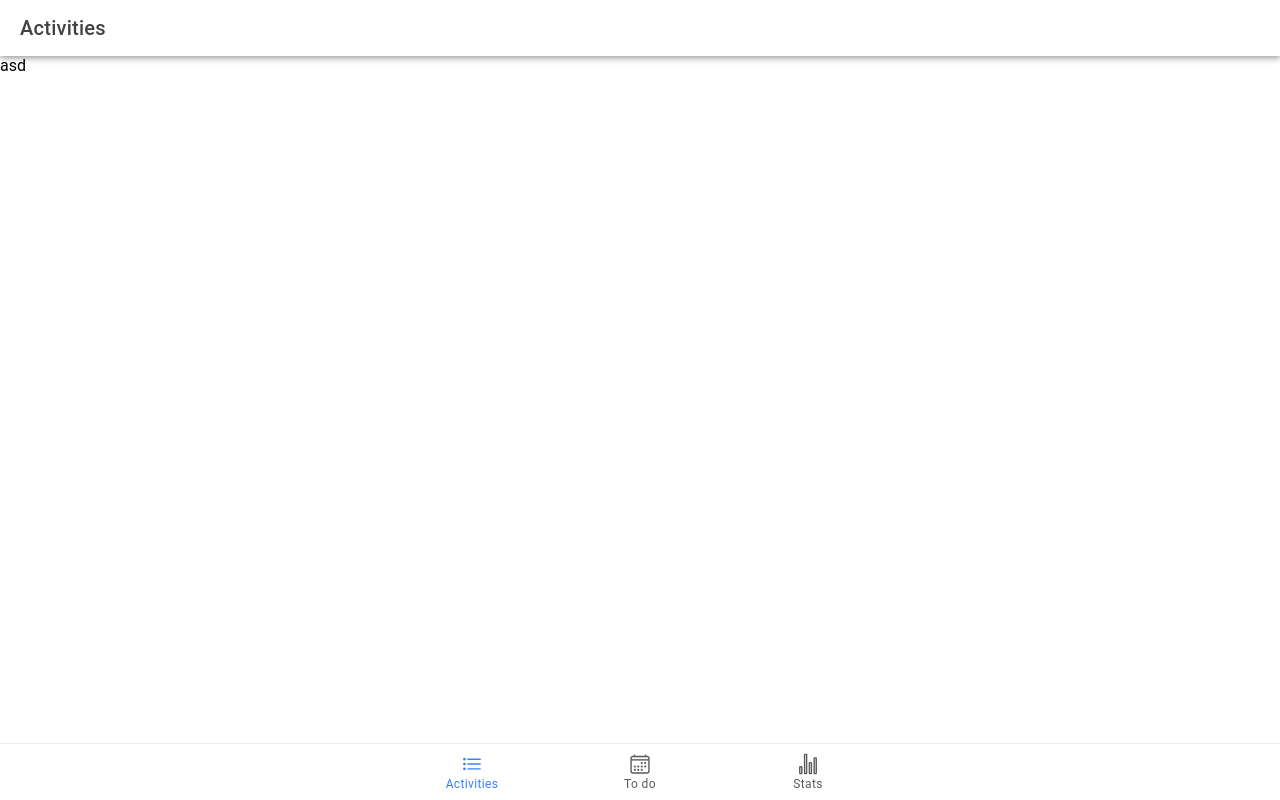
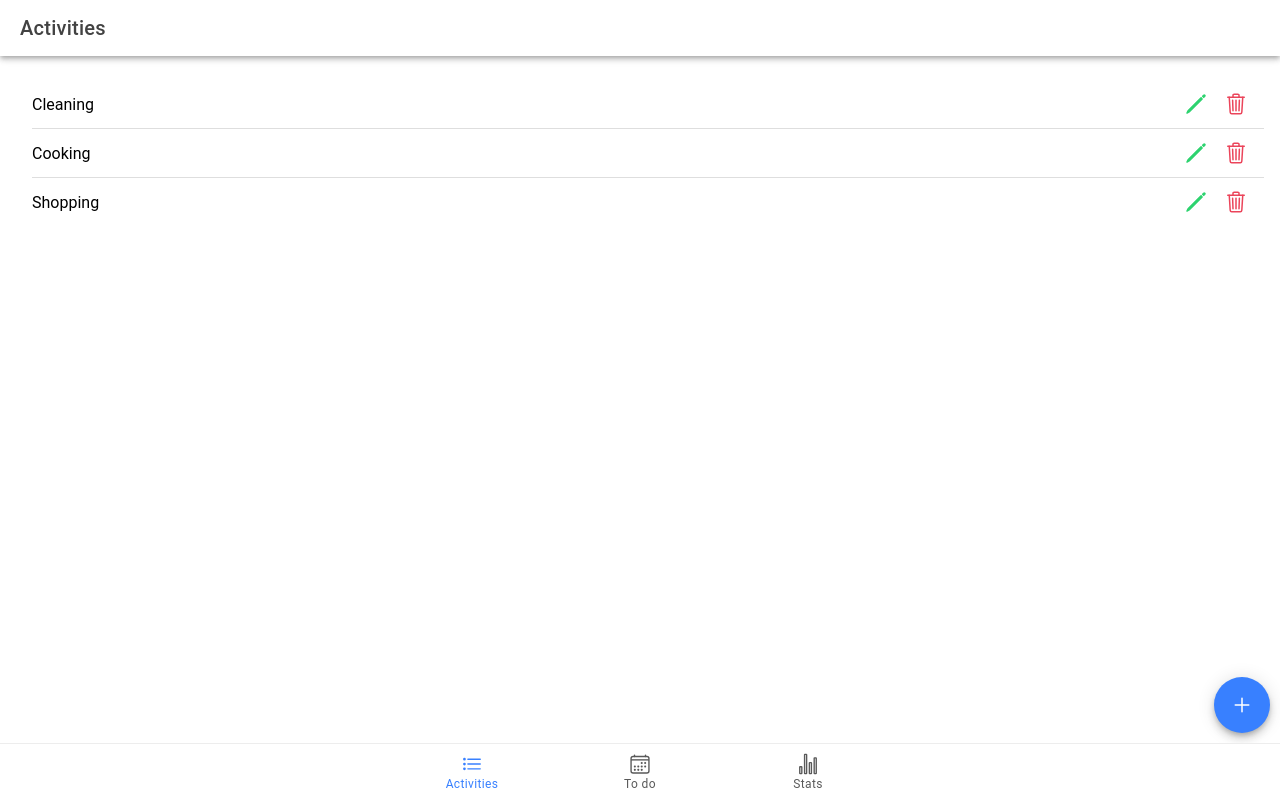
Before and after one commit to petrosrodinos/habit-tracker, a React (Create React App) app: page /activities in a window 1280 px wide. Built offline with nearby package versions, Linux system fonts and the light colour scheme.

Commit message:
added ui for activities

```diff
--- a/public/index.html
+++ b/public/index.html
@@ -2,7 +2,7 @@
 <html lang="en">
   <head>
     <meta charset="utf-8" />
-    <title>Ionic App</title>
+    <title>Habit Tracker</title>
 
     <base href="/" />
 
@@ -27,5 +27,4 @@
   <body>
     <div id="root"></div>
   </body>
-
 </html>
--- /dev/null
+++ b/src/pages/Activities/CreateActivity/index.tsx
@@ -0,0 +1,42 @@
+import React, { useState, FC } from "react";
+import {
+  IonButtons,
+  IonButton,
+  IonModal,
+  IonHeader,
+  IonContent,
+  IonToolbar,
+  IonTitle,
+  IonPage,
+} from "@ionic/react";
+
+interface CreateActivityProps {
+  activity?: any;
+  onSave?: () => void;
+  isOpen: boolean;
+  setIsOpen: () => void;
+}
+
+const CreateActivity: FC<CreateActivityProps> = ({ activity, onSave, isOpen, setIsOpen }) => {
+  return (
+    <IonModal isOpen={isOpen}>
+      <IonHeader>
+        <IonToolbar>
+          <IonTitle>Modal</IonTitle>
+          <IonButtons slot="end">
+            <IonButton onClick={setIsOpen}>Close</IonButton>
+          </IonButtons>
+        </IonToolbar>
+      </IonHeader>
+      <IonContent className="ion-padding">
+        <p>
+          Lorem ipsum dolor sit amet consectetur adipisicing elit. Magni illum quidem recusandae
+          ducimus quos reprehenderit. Veniam, molestias quos, dolorum consequuntur nisi deserunt
+          omnis id illo sit cum qui. Eaque, dicta.
+        </p>
+      </IonContent>
+    </IonModal>
+  );
+};
+
+export default CreateActivity;
--- /dev/null
+++ b/src/pages/Activities/DeleteActivity/index.tsx
@@ -0,0 +1,22 @@
+import React, { useState, FC } from "react";
+import { IonAlert } from "@ionic/react";
+
+interface DeleteActivityProps {
+  isOpen: boolean;
+  setIsOpen: () => void;
+}
+
+const DeleteActivity: FC<DeleteActivityProps> = ({ isOpen, setIsOpen }) => {
+  return (
+    <IonAlert
+      isOpen={isOpen}
+      header="A Short Title Is Best"
+      subHeader="A Sub Header Is Optional"
+      message="A message should be a short, complete sentence."
+      buttons={["Action"]}
+      onDidDismiss={setIsOpen}
+    ></IonAlert>
+  );
+};
+
+export default DeleteActivity;
--- a/src/pages/Activities/index.tsx
+++ b/src/pages/Activities/index.tsx
@@ -1,8 +1,68 @@
-import React from "react";
-import { IonContent, IonHeader, IonPage, IonTitle, IonToolbar } from "@ionic/react";
+import React, { useState } from "react";
+import {
+  IonContent,
+  IonFab,
+  IonFabButton,
+  IonFabList,
+  IonHeader,
+  IonIcon,
+  IonItem,
+  IonLabel,
+  IonList,
+  IonNote,
+  IonPage,
+  IonTitle,
+  IonToolbar,
+} from "@ionic/react";
 import "./style.css";
+import {
+  listCircle,
+  trashOutline,
+  pencilOutline,
+  chevronUpCircle,
+  colorPalette,
+  globe,
+  addOutline,
+} from "ionicons/icons";
+import CreateActivity from "./CreateActivity";
+import DeleteActivity from "./DeleteActivity";
+
+const items = [
+  {
+    name: "Cleaning",
+    created: "2021-01-01",
+    days: [],
+  },
+  {
+    name: "Cooking",
+    created: "2021-01-01",
+    days: [],
+  },
+  {
+    name: "Shopping",
+    created: "2021-01-01",
+    days: [],
+  },
+];
 
 const Activities: React.FC = () => {
+  const [selectedActivity, setSelectedActivity] = useState(items[0]); // [1
+  const [isCreating, setIsCreating] = useState(false);
+  const [isDeleting, setIsDeleting] = useState(false);
+
+  const toggleCreating = () => {
+    setIsCreating(!isCreating);
+  };
+
+  const toggleDeleting = () => {
+    setIsDeleting(!isDeleting);
+  };
+
+  const handleSelectActivity = (item: any) => {
+    setSelectedActivity(item);
+    toggleCreating();
+  };
+
   return (
     <IonPage>
       <IonHeader>
@@ -10,7 +70,44 @@ const Activities: React.FC = () => {
           <IonTitle>Activities</IonTitle>
         </IonToolbar>
       </IonHeader>
-      <IonContent fullscreen>asd</IonContent>
+      <IonContent fullscreen>
+        <CreateActivity
+          activity={selectedActivity}
+          isOpen={isCreating}
+          setIsOpen={toggleCreating}
+        />
+        <DeleteActivity isOpen={isDeleting} setIsOpen={toggleDeleting} />
+        <IonList inset={true}>
+          {items.map((item, index) => (
+            <IonItem key={index}>
+              <IonLabel>{item.name}</IonLabel>
+              <IonIcon
+                onClick={() => handleSelectActivity(item)}
+                className="activity-btn"
+                color="success"
+                slot="end"
+                aria-hidden="true"
+                icon={pencilOutline}
+              />
+
+              <IonIcon
+                onClick={toggleDeleting}
+                color="danger"
+                slot="end"
+                aria-hidden="true"
+                className="activity-btn"
+                icon={trashOutline}
+              />
+            </IonItem>
+          ))}
+        </IonList>
+
+        <IonFab onClick={toggleCreating} slot="fixed" vertical="bottom" horizontal="end">
+          <IonFabButton>
+            <IonIcon icon={addOutline}></IonIcon>
+          </IonFabButton>
+        </IonFab>
+      </IonContent>
     </IonPage>
   );
 };
--- a/src/pages/Activities/style.css
+++ b/src/pages/Activities/style.css
@@ -0,0 +1,3 @@
+.activity-btn {
+  cursor: pointer;
+}
--- a/src/pages/ToDo/index.tsx
+++ b/src/pages/ToDo/index.tsx
@@ -1,4 +1,4 @@
-import React, { FC, useState } from "react";
+import React, { FC, useState, useEffect } from "react";
 import {
   IonContent,
   IonHeader,
@@ -23,12 +23,13 @@ import "./style.css";
 interface ItemType {
   id: number;
   name: string;
+  completed: boolean;
 }
 
 const ToDo: FC = () => {
   const [state, setState] = useState<ItemType[]>([
-    { id: 1, name: "shrek" },
-    { id: 2, name: "fiona" },
+    { id: 1, name: "shrek", completed: false },
+    { id: 2, name: "fiona", completed: false },
   ]);
 
   function handleReorder(event: CustomEvent<ItemReorderEventDetail>) {
@@ -41,24 +42,49 @@ const ToDo: FC = () => {
     event.detail.complete();
   }
 
+  function handleItemCompleted(item: ItemType) {
+    setState((state) => {
+      const itemIndex = state.findIndex((i) => i.id === item.id);
+      state[itemIndex].completed = !state[itemIndex].completed;
+      return state.slice();
+    });
+  }
+
+  useEffect(() => {
+    console.log("state", state);
+  }, []);
+
   return (
     <IonPage>
       <IonHeader>
         <IonToolbar>
-          <IonTitle>Todo</IonTitle>
+          <IonTitle>Todos</IonTitle>
         </IonToolbar>
       </IonHeader>
       <IonContent fullscreen>
         <IonList>
           <IonReorderGroup disabled={false} onIonItemReorder={handleReorder}>
-            {state.map((item, index) => (
+            {state
+              .filter((item) => !item.completed)
+              .map((item, index) => (
+                <IonItem key={index}>
+                  <IonReorder slot="start"></IonReorder>
+                  <IonLabel>{item.name}</IonLabel>
+                  <IonCheckbox checked={item.completed} onClick={() => handleItemCompleted(item)} />
+                </IonItem>
+              ))}
+          </IonReorderGroup>
+        </IonList>
+        <br />
+        <br />
+        <IonList>
+          {state
+            .filter((item) => item.completed)
+            .map((item, index) => (
               <IonItem key={index}>
-                <IonReorder slot="start"></IonReorder>
                 <IonLabel>{item.name}</IonLabel>
-                <IonCheckbox />
               </IonItem>
             ))}
-          </IonReorderGroup>
         </IonList>
       </IonContent>
     </IonPage>
```
Also changed, not shown: capacitor.config.ts (+6 -6 lines).
